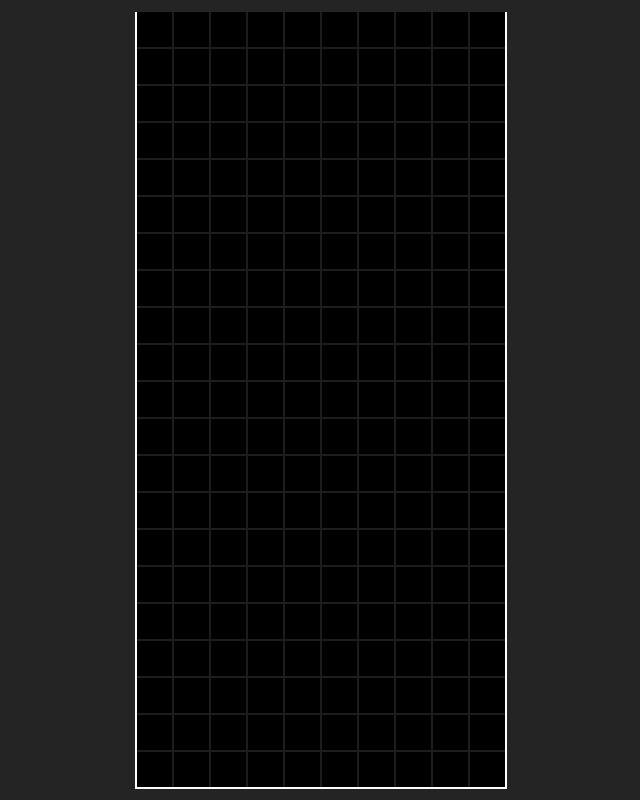
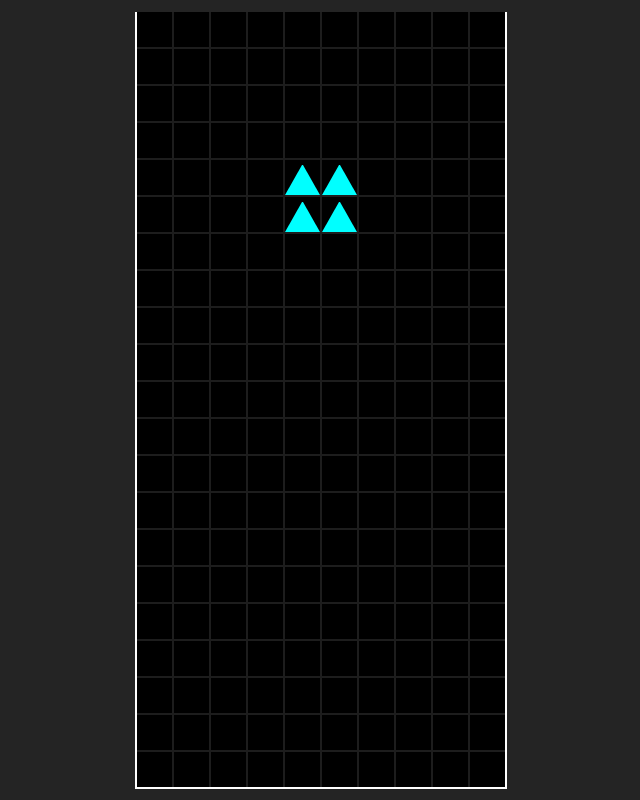
Before and after one commit to ChrisByBits/tetris, a React app: page / in a window 1280 px wide. Shown: the whole page, without its empty margins (319-959 px from the left). Built offline with nearby package versions, Linux system fonts and the light colour scheme; the HTML template or start-up script is replaced by a standard one.

Commit message:
feat: add movement logic

```diff
--- a/src/App.jsx
+++ b/src/App.jsx
@@ -3,12 +3,11 @@ import './App.css'
 import Board from './Board.jsx'
 
 const App = () => {
-  const [pieceX, setPieceX] = useState(5);
-  const [pieceY, setPieceY] = useState(5);
+  const [time, setTime] = useState(1500);
 
   return (
     <div id="app">
-      <Board />
+      <Board time = {time}/>
     </div>
   )
 };
--- a/src/Block.css
+++ b/src/Block.css
@@ -1,4 +1,4 @@
-.block {
+.block, .none {
   background-color: black;
 }
 
--- a/src/Block.jsx
+++ b/src/Block.jsx
@@ -2,6 +2,7 @@ import './Block.css'
 
 const Block = ({value}) => {
   const colors = {
+    0: 'none',
     1: 'cyan',
     2: 'blue',
     3: 'orange',
@@ -12,8 +13,7 @@ const Block = ({value}) => {
   };
 
   return (
-    <div className= {`block ${colors[value]}`}>
-    </div>
+    <div className= {`block ${colors[value]}`} />
   )
 }
 
--- a/src/Board.jsx
+++ b/src/Board.jsx
@@ -1,21 +1,101 @@
-import './Board.css'
-import Block from './Block.jsx'
+import React, { useState, useEffect } from 'react';
+import './Board.css';
+import Block from './Block';
 
-const ROWS  = 21;
+const ROWS = 21;
 const COLUMNS = 10;
-const board = Array.from({ length: ROWS }, () => Array(COLUMNS).fill(0).map(() => 0));
+
+const createEmptyBoard = () => {
+  return Array.from({ length: ROWS }, () => Array(COLUMNS).fill(0).map(() => 0));
+};
+
+const initialPlayerPosition = { row: 0, column: 4 };
 
 
-const Board = () => {
+const Board = ({time}) => {
+  const [board, setBoard] = useState(createEmptyBoard());
+
+  const [playerPosition, setPlayerPosition] = useState(initialPlayerPosition);
+
+  // Example
+  const playerBlock = [
+    [1, 1],
+    [1, 1],
+  ];
+
+  const updateBoard = () => {
+    setBoard((prevBoard) => {
+      const newBoard = prevBoard.map((row) => row.slice());
+
+      for (let i = 0; i < playerBlock.length; i++) {
+        for (let j = 0; j < playerBlock[0].length; j++) {
+          const prevRow = playerPosition.row + i - 1;
+          const prevColumn = playerPosition.column + j;
+
+          if (prevRow >= 0 && prevRow < ROWS && prevColumn >= 0 && prevColumn < COLUMNS)
+            newBoard[prevRow][prevColumn] = 0;
+        }
+      }
+
+      for (let i = 0; i < playerBlock.length; i++) {
+        for (let j = 0; j < playerBlock[0].length; j++) {
+          const newRow = playerPosition.row + i;
+          const newColumn = playerPosition.column + j;
+
+          if (newRow >= 0 && newRow < ROWS && newColumn >= 0 && newColumn < COLUMNS) {
+            newBoard[newRow][newColumn] = playerBlock[i][j];
+          }
+        }
+      }
+
+      return newBoard;
+    });
+  };
+
+  const movePlayer = (direction) => {
+    const newPlayerPosition = { ...playerPosition };
+
+    switch (direction) {
+      // Using Math.max/Math.min prevents the block from going out of bounds
+      case 'left':
+        newPlayerPosition.column = Math.max(0, newPlayerPosition.column - 1);
+        break;
+      case 'right':
+        newPlayerPosition.column = Math.min(COLUMNS - playerBlock[0].length, newPlayerPosition.column + 1);
+        break;
+      case 'down':
+        newPlayerPosition.row = Math.min(ROWS - playerBlock.length, newPlayerPosition.row + 1);
+        break;
+      default:
+        break;
+    }
+
+    setPlayerPosition(newPlayerPosition);
+  };
+
+  useEffect(() => {
+    const intervalId = setInterval(() => {
+      movePlayer('down');
+      updateBoard();
+    }, time);
+
+    return () => clearInterval(intervalId);
+  }, [playerPosition]);
+
+
+  const renderBoard = () => {
+    return board.map((row, rowIndex) => (
+      <div key={rowIndex} className="board-row">
+        {row.map((cell, columnIndex) => (
+          <Block key={columnIndex} value={cell} />
+        ))}
+      </div>
+    ));
+  };
+
   return (
     <div id="board">
-      {board.map((row, rowIndex) => (
-        <div key={rowIndex} className="board-row">
-          {row.map((cell, columnIndex) => (
-            <Block key={columnIndex} value={cell}/>
-          ))}
-        </div>
-      ))}
+      {renderBoard()}
     </div>
   );
 };
```
